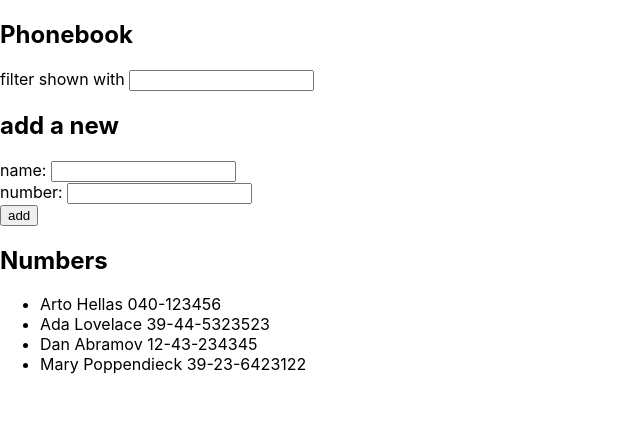
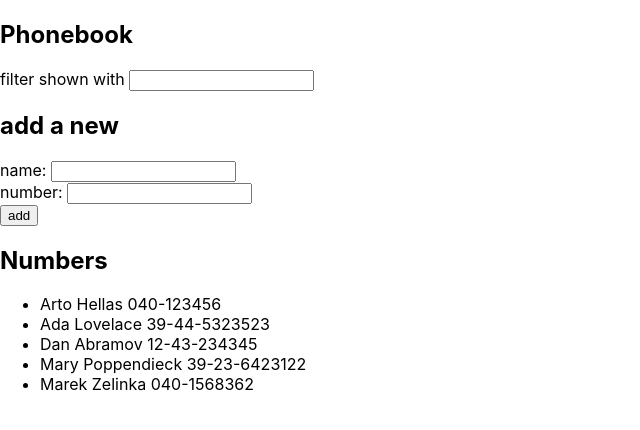
Before and after one commit to marekzelinka/phonebook, a React (Create React App) app in the folder frontend/: page / in a window 1280 px wide. Shown: the top 430 px of the page, without its empty margins (0-640 px from the left). Built offline with nearby package versions, Linux system fonts and the light colour scheme; data requests are answered from the project's data file.

Commit message:
finish step7

```diff
--- a/frontend/db.json
+++ b/frontend/db.json
@@ -19,6 +19,11 @@
       "name": "Mary Poppendieck",
       "number": "39-23-6423122",
       "id": 4
+    },
+    {
+      "name": "Marek Zelinka",
+      "number": "040-1568362",
+      "id": 5
     }
   ]
 }
--- a/frontend/src/components/App.js
+++ b/frontend/src/components/App.js
@@ -37,9 +37,11 @@ const App = () => {
       number: newNumber,
     }
 
-    setPersons((persons) => persons.concat(personObj))
-    setNewName('')
-    setNewNumber('')
+    axios.post('http://localhost:3001/persons', personObj).then((res) => {
+      setPersons((persons) => persons.concat(res.data))
+      setNewName('')
+      setNewNumber('')
+    })
   }
 
   return (
```
